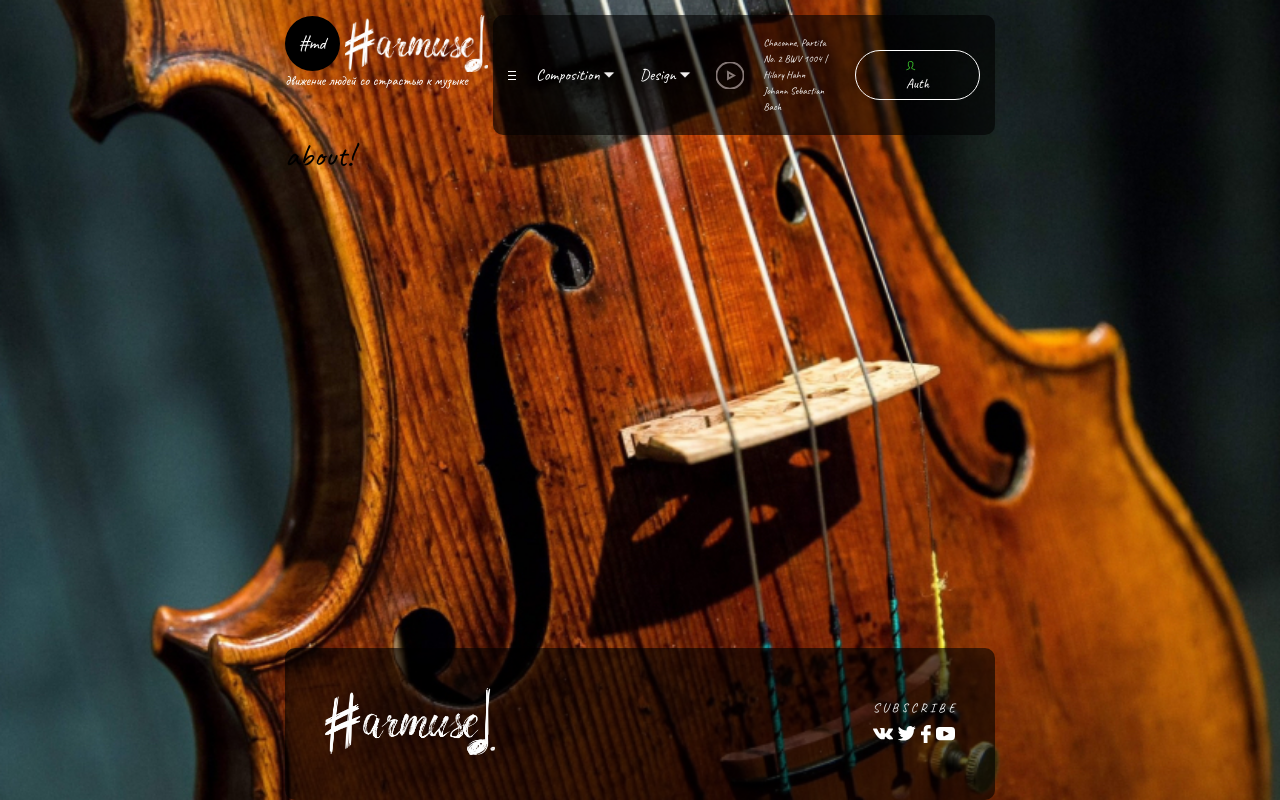
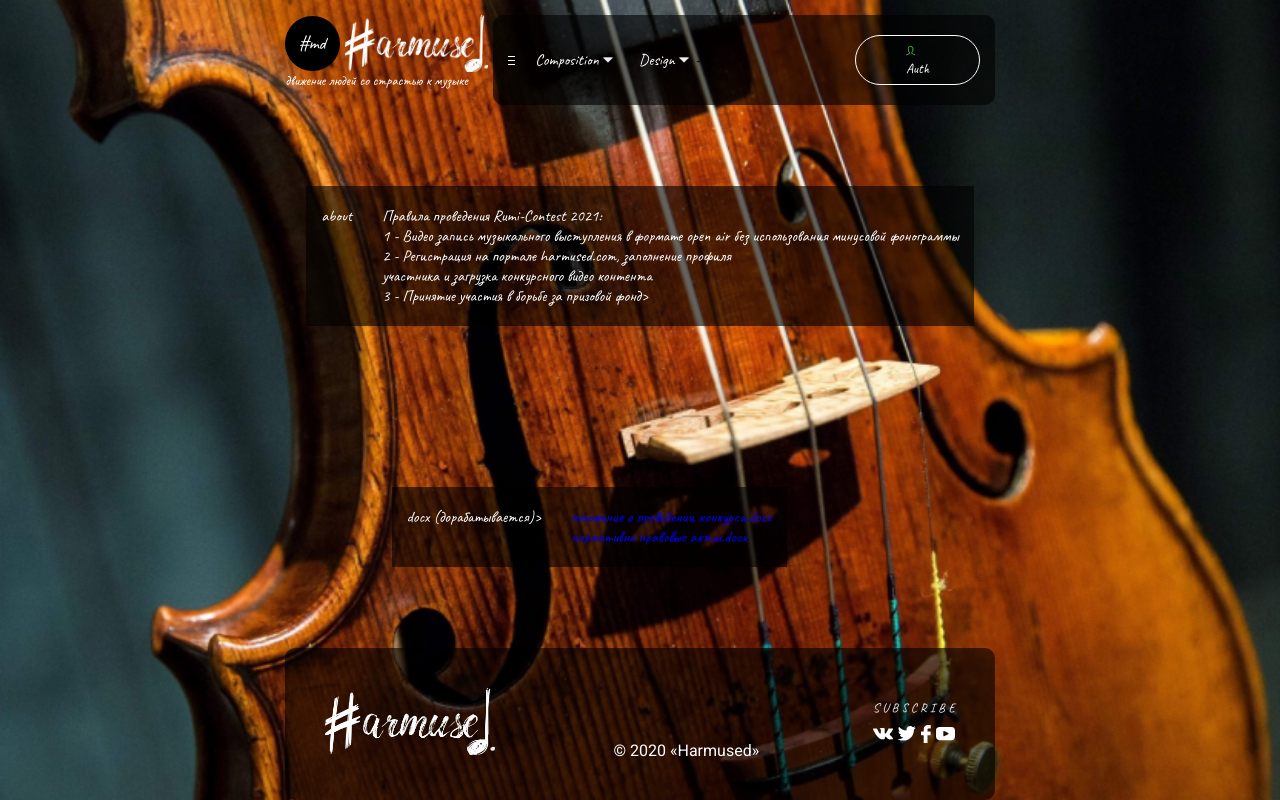
Before and after one commit to TabulaWeb/Harmused, a Django app: page /about/ in a window 1280 px wide. Run offline with Django 3.2, Linux system fonts and the light colour scheme.

Commit message:
Two page

```diff
--- a/harmused/about/templates/about.html
+++ b/harmused/about/templates/about.html
@@ -1,5 +1,66 @@
 {% extends 'index_new.html' %}
 
 {% block content_main %}
-    <h1>about!</h1>
+
+        <div class="page_about">
+            <div class="block_left">
+                <div class="bc block_about">
+                    <p>about</p>
+                </div>
+                <div class="bc behavior_rules">
+                    <p>Правила проведения Rumi-Contest 2021:<br>
+                    1 - Видео запись музыкального выступления в формате open air  без использования минусовой фонограммы<br>
+                    2 - Регистрация на портале harmused.com, заполнение профиля<br>
+                    участника и загрузка конкурсного видео контента<br>
+                    3 - Принятие участия в борьбе за призовой фонд></p>
+                </div>
+
+
+            </div>
+            <div class="block_right">
+                <div class="bc dox">
+                    <p>docx <span>(дорабатывается)</span>></p>
+                </div>
+                <div class="bc provisions">
+                    <a href="#">положение о проведении конкурса.docx</a><br>
+                    <a href="#">нормативно правовые акты.docx</a>
+                </div>
+            </div>
+        </div>
+
+
+<style>
+.bc{
+    background: rgba(0, 0, 0, 0.6);
+    padding: 20px 15px;
+}
+.block_about{
+    text-align: center;
+}
+.dox{
+    text-align: center;
+}
+.page_about{
+    display: flex;
+    color: white;
+    height: 100%;
+    align-items: center;
+    justify-content: space-around;
+    flex-direction: column;
+}
+.block_right{
+    display: flex;
+    flex-direction: row;
+    width: 70%;
+}
+}
+.provisions a{
+    color: white;
+}
+
+.block_left{
+    display: flex;
+
+}
+</style>
 {% endblock %}
--- a/harmused/hurmused/models.py
+++ b/harmused/hurmused/models.py
@@ -1,3 +1 @@
 from django.db import models
-
-# Create your models here.
--- a/harmused/static/assets/css/style.css
+++ b/harmused/static/assets/css/style.css
@@ -37,7 +37,6 @@ body{
 	top: 90px;
 }
 
-
 a{
 	text-decoration: none;
 }
@@ -52,10 +51,6 @@ a{
 	margin: 0 auto;
 }
 
-
-color: #FFFFFF;
-
-}
 .logo-text{
 	margin: 0 auto;
 	font-size: 1.8em;
--- a/harmused/templates/index_new.html
+++ b/harmused/templates/index_new.html
@@ -73,9 +73,17 @@
 					</div>
 				</a>
 			</div>
-			<div class="song">
-				<img src="{% static 'assets/media/iconPlay.svg' %}">
-				<p>Chaconne, Partita No. 2 BWV 1004 | Hilary Hahn<br>Johann Sebastian Bach</p>
+			<div class="player">
+				<div class="controls">
+					<div class="play_pause">
+						<div class="play_pause_icon play_pause-play">
+
+						</div>
+					</div>
+					<div class="progress_bar">
+						<div class="progress_bar_title">---</div>
+					</div>
+				</div>
 			</div>
 			<a class="auth" href="{% url 'registrations' %}">
 				<img src="{% static 'assets/media/auth.svg' %}">
@@ -100,6 +108,7 @@
 					<img src="{% static 'assets/media/logo_white.png' %}">
 				</a>
 			</div>
+			<p class="footer_text">© 2020 «Harmused»</p>
 			<div class="subscribe">
 				<span>S U B S C R I B E</span>
 				<div class="subscribeIcons">
@@ -121,5 +130,33 @@
 	</div>
 </footer>
 
+<style>
+.menu-block .player{
+  width: 70%;
+  padding: 0px;
+  background: none;
+  border-radius: 10px;
+  margin: 0px;
+}
+
+.menu-block .controls{
+	margin-bottom: 0px;
+}
+
+.menu-block .player{
+	max-width: 200px;
+}
+
+.menu-block .controls .progress_bar{
+	float: inherit;
+	width: -webkit-fill-available;
+}
+.footer_text{
+	font-family: 'Roboto';
+    color: white;
+    align-self: flex-end;
+}
+</style>
+
 </body>
 </html>
```
Also changed, not shown: harmused/hurmused/templates/index.html (+3 -19 lines), harmused/registrations/templates/registrations.html (+29 -1 lines).
